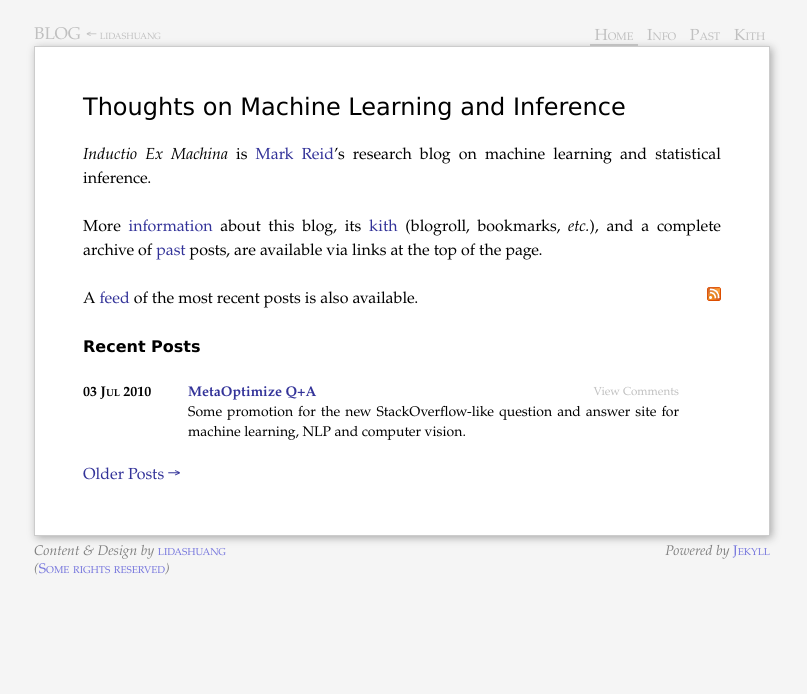
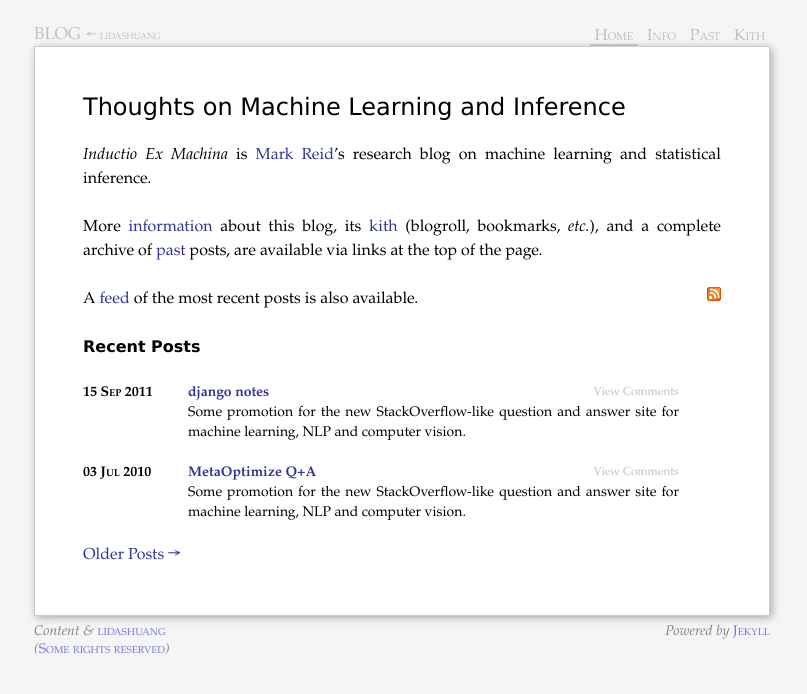
Before and after one commit to GunioRobot/lidashuang.github.com, a Jekyll site: the page built from index.markdown, in a window 1280 px wide. Shown: the top 694 px of the page, without its empty margins (238-1045 px from the left). Built offline with Jekyll 4.4.1, drawn with Linux system fonts in a browser that asks for light colours; comment, search, counter and statistics services are not loaded.

Commit message:
django notes

```diff
--- a/_layouts/blog-post.html
+++ b/_layouts/blog-post.html
@@ -15,7 +15,7 @@ feed: atom.xml
 {{ content }}
 
   <address class="signature">
-    <a class="author" href="http://mark.reid.name">Mark Reid</a>
+    <a class="author" href="http://osser.me">lidashuang</a>
     <span class="date">{{ page.date | date_to_long_string }}</span>
     <span class="location">{{ page.location }}</span>
   </address>
@@ -41,6 +41,8 @@ feed: atom.xml
 </script>
 <script type="text/javascript" src="http://disqus.com/forums/markreid/embed.js"></script>
 
+<!--
 <noscript>
 		<a href="http://markreid.disqus.com/?url=ref">View the discussion thread.</a>
 </noscript>
+-->
--- a/_layouts/default.html
+++ b/_layouts/default.html
@@ -32,7 +32,7 @@
   <div id="footer">
 	<address>
 		<span class="copyright">
-			Content &amp; Design by
+			Content &amp;
 			<a href="/">lidashuang</a>
 			<br/>
 			(<a rel="licence" href="http://creativecommons.org/licenses/by-nc-sa/3.0/">Some rights reserved</a>)
--- /dev/null
+++ b/_posts/2011-09-15-django-notes.md
@@ -0,0 +1,19 @@
+---
+title: django notes
+
+excerpt: Some promotion for the new StackOverflow-like question and answer site for machine learning, NLP and computer vision.
+
+location: Sydney, Australia
+
+layout: blog-post
+
+---
+
+This is just a quick post to point any readers who have not heard of it already to the newly deployed [MetaOptimize Q+A](http://metaoptimize.com/qa/)---a question and answer site for machine learning, NLP, data mining, AI and related topics that describes itself as:
+> A community of data geeks interested in machine learning, natural language processing, artificial intelligence, text analysis, information retrieval, search, data mining, statistical modeling, and data visualization, as well as adjacent topics.
+
+I've had good experiences with related sites such as [StackOverflow](http://stackoverflow.com) and particularly [MathOverflow](http://mathoverflow.com). So far I've only had a chance to sign up and quickly look around MetaOptimize but from what I've seen the users seem sharp, the questions on-topic, and the answers informative.
+
+This is a great addition to the burgeoning online machine learning community and [Joseph Turian](http://www-etud.iro.umontreal.ca/~turian/) ([@turian](http://twitter.com/turian)) has done a great job at setting the tone of the site as well as encouraging a number of solid researchers and practitioners to join before publicising it too widely.
+
+I'm really looking forward to participating more once I'm back from holidays.
```
